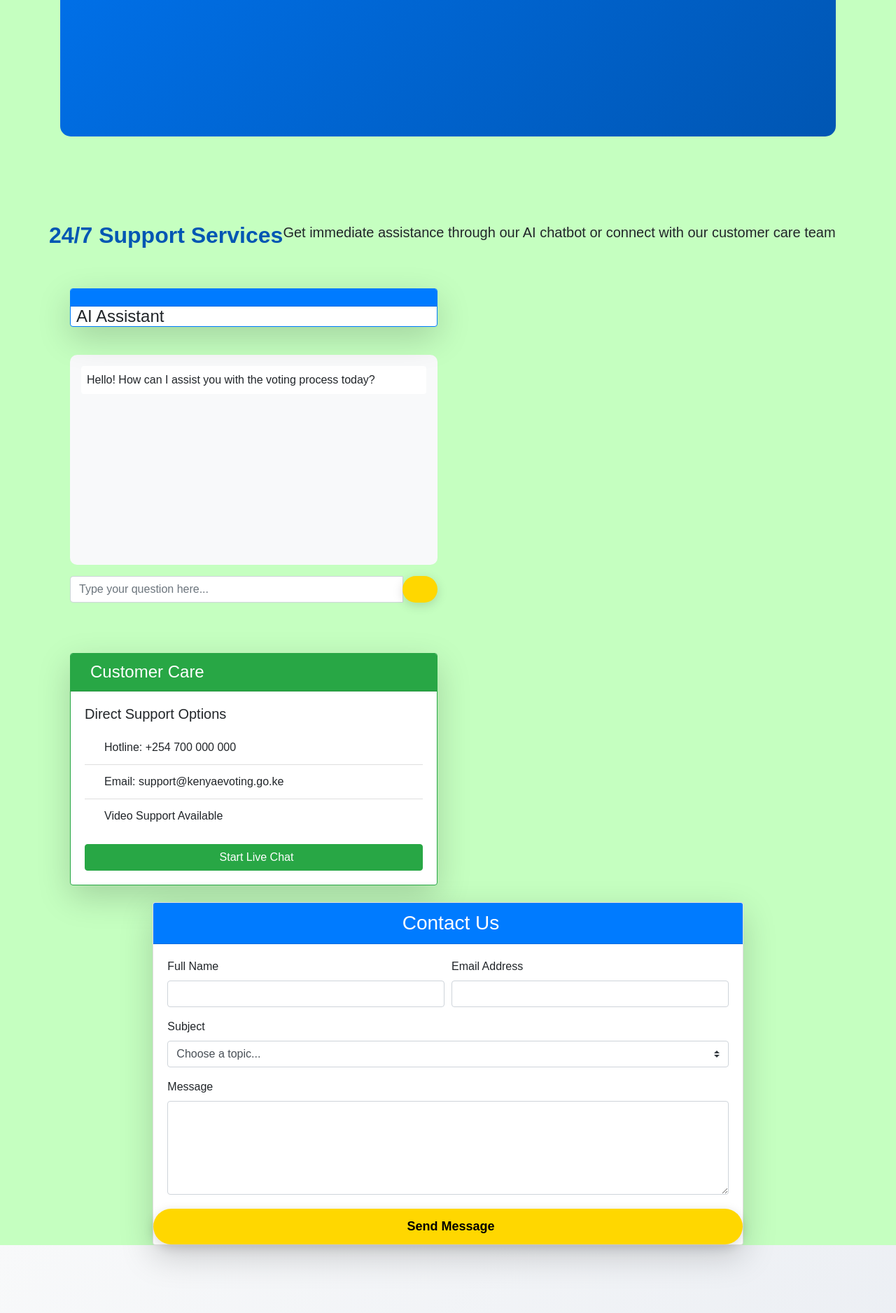
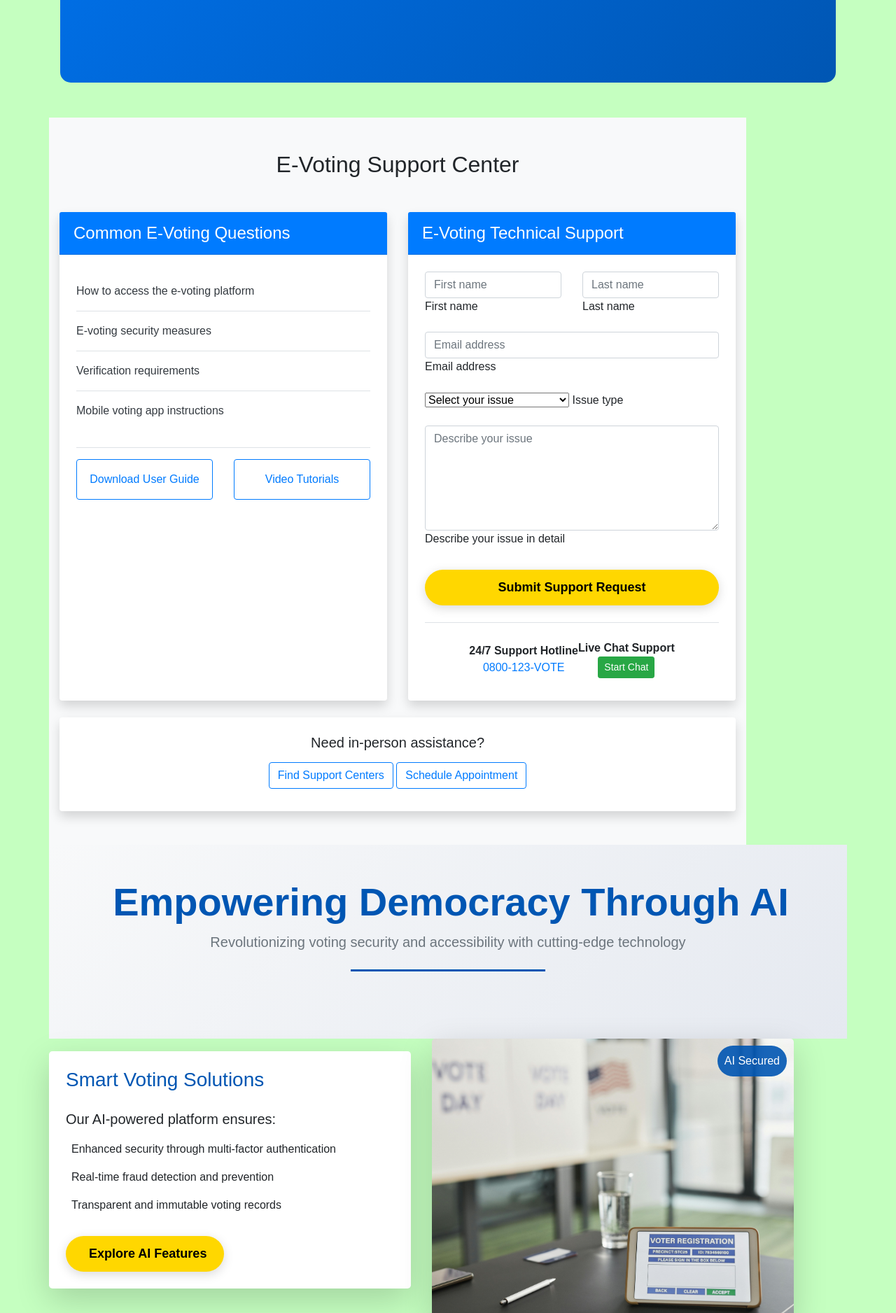
Before and after one commit to daviesqunyu/VOTING, a PHP site: page / in a window 1280 px wide. Shown: the part 3200-5076 px from the top of the page at 70% size. Run offline with PHP 8.4, Linux system fonts and the light colour scheme.

Commit message:
Your descriptive message here

```diff
--- a/css/style.css
+++ b/css/style.css
@@ -22,17 +22,19 @@ body {
     background-color: #c5ffc0;
     position: relative;
     min-height: 100vh;
+
 }
 
 .navbar {
     background-image: linear-gradient(to right, var(--kenya-green), var(--kenya-gold), var(--kenya-black));
     border-bottom: 5px solid var(--kenya-red);
     display: flex;
+    position: fixed;
     justify-content: space-between;
     align-items: center;
     padding: 10px;
     box-shadow: 0 4px 15px rgba(0, 0, 0, 0.2);
-    position: sticky;
+    width: 100%;
     top: 0;
     z-index: 1000;
 }
@@ -264,3 +266,30 @@ margin-left:auto ;
     background-image: linear-gradient(to right, var(--kenya-green), var(--kenya-gold), var(--kenya-black));
     height: 100vh;
 }
+
+
+.chat-container {
+    background: #f8f9fa;
+    border-radius: 0.5rem;
+}
+.message {
+    display: flex;
+    align-items: start;
+}
+.ai-message {
+    background: rgba(0, 123, 255, 0.1);
+}
+.avatar {
+    border-radius: 50%;
+}
+.quick-actions {
+    display: flex;
+    flex-wrap: wrap;
+    gap: 0.5rem;
+}
+.card {
+    transition: transform 0.2s;
+}
+.card:hover {
+    transform: translateY(-5px);
+}
--- a/index.html
+++ b/index.html
@@ -220,158 +220,159 @@
                 </div>
             </div>
         </div>
-    </section>
 
-<!-- Support & Contact Section -->
-<section id="support-contact" class="py-5">
+    </section><!-- E-Voting Support & Contact Section -->
+    <section id="support-contact" class="py-5 bg-light">
         <div class="container">
-        <!-- AI Support Section -->
-        <div class="row mb-5">
-            <div class="col-12 text-center mb-4"></div>
-                <h2 class="font-weight-bold" style="color: #0056b3;">24/7 Support Services</h2>
-                <p class="lead">Get immediate assistance through our AI chatbot or connect with our customer care team</p>
+            <h2 class="text-center mb-5">E-Voting Support Center</h2>
+
+            <div class="row g-4">
+                <!-- Left Side - Quick Help -->
+                <div class="col-lg-6">
+                    <div class="card shadow border-0 h-100">
+                        <div class="card-header bg-primary text-white py-3">
+                            <h4 class="mb-0"><i class="fas fa-question-circle me-2"></i>Common E-Voting Questions</h4>
+                        </div>
+                        <div class="card-body p-4">
+                            <div class="quick-links">
+                                <a href="#" class="d-flex align-items-center py-3 text-decoration-none text-dark border-bottom">
+                                    <i class="fas fa-laptop-code text-primary me-3 fs-5"></i>
+                                    <span class="flex-grow-1">How to access the e-voting platform</span>
+                                    <i class="fas fa-chevron-right"></i>
+                                </a>
+                                <a href="#" class="d-flex align-items-center py-3 text-decoration-none text-dark border-bottom">
+                                    <i class="fas fa-shield-alt text-primary me-3 fs-5"></i>
+                                    <span class="flex-grow-1">E-voting security measures</span>
+                                    <i class="fas fa-chevron-right"></i>
+                                </a>
+                                <a href="#" class="d-flex align-items-center py-3 text-decoration-none text-dark border-bottom">
+                                    <i class="fas fa-id-card text-primary me-3 fs-5"></i>
+                                    <span class="flex-grow-1">Verification requirements</span>
+                                    <i class="fas fa-chevron-right"></i>
+                                </a>
+                                <a href="#" class="d-flex align-items-center py-3 text-decoration-none text-dark">
+                                    <i class="fas fa-mobile-alt text-primary me-3 fs-5"></i>
+                                    <span class="flex-grow-1">Mobile voting app instructions</span>
+                                    <i class="fas fa-chevron-right"></i>
+                                </a>
                             </div>
 
-            <!-- AI Chatbot Card -->
-            <div class="col-md-6 mb-4">
-                <div class="card h-100 shadow-lg border-primary">
-                    <div class="card-header bg-primary text-white"></div>
-                        <h4 class="mb-0"><i class="fas fa-robot mr-2"></i>AI Assistant</h4>
+                            <div class="mt-4 pt-3 border-top text-center">
+                                <div class="row g-3">
+                                    <div class="col-sm-6">
+                                        <a href="#" class="btn btn-outline-primary w-100 py-3">
+                                            <i class="fas fa-file-pdf me-2"></i>Download User Guide
+                                        </a>
                                     </div>
-                    <div class="card-body"></div>
-                        <div class="chat-window bg-light p-3 mb-3" style="height: 300px; overflow-y: auto; border-radius: 10px;">
-                            <div class="message-container">
-                                <!-- Chat messages would be dynamically inserted here -->
-                                <div class="ai-message p-2 mb-2 bg-white rounded">
-                                    Hello! How can I assist you with the voting process today?
+                                    <div class="col-sm-6">
+                                        <a href="#" class="btn btn-outline-primary w-100 py-3">
+                                            <i class="fas fa-play-circle me-2"></i>Video Tutorials
+                                        </a>
                                     </div>
-                            </div>
-                        </div>
-                        <div class="input-group">
-                            <input type="text" class="form-control" placeholder="Type your question here...">
-                            <div class="input-group-append">
-                                <button class="btn btn-primary" type="button">
-                                    <i class="fas fa-paper-plane"></i>
-                                </button>
                                 </div>
                             </div>
                         </div>
                     </div>
                 </div>
 
-            <!-- Customer Care Card -->
-            <div class="col-md-6 mb-4">
-                <div class="card h-100 shadow-lg border-success">
-                    <div class="card-header bg-success text-white">
-                        <h4 class="mb-0"><i class="fas fa-headset mr-2"></i>Customer Care</h4>
+                <!-- Right Side - Contact Form -->
+                <div class="col-lg-6">
+                    <div class="card shadow border-0">
+                        <div class="card-header bg-primary text-white py-3">
+                            <h4 class="mb-0"><i class="fas fa-headset me-2"></i>E-Voting Technical Support</h4>
                         </div>
-                    <div class="card-body">
-                        <h5 class="card-title">Direct Support Options</h5>
-                        <ul class="list-group list-group-flush mb-3">
-                            <li class="list-group-item">
-                                <i class="fas fa-phone-alt text-success mr-2"></i>
-                                Hotline: +254 700 000 000
-                            </li>
-                            <li class="list-group-item">
-                                <i class="fas fa-envelope text-success mr-2"></i>
-                                Email: support@kenyaevoting.go.ke
-                            </li>
-                            <li class="list-group-item">
-                                <i class="fas fa-video text-success mr-2"></i>
-                                Video Support Available
-                            </li>
-                        </ul>
-                        <button class="btn btn-success btn-block">
-                            <i class="fas fa-comments mr-2"></i>Start Live Chat
+                        <div class="card-body p-4">
+                            <form class="needs-validation" novalidate>
+                                <div class="row g-3">
+                                    <div class="col-md-6">
+                                        <div class="form-floating mb-3">
+                                            <input type="text" class="form-control" id="firstName" placeholder="First name" required>
+                                            <label for="firstName">First name</label>
+                                        </div>
+                                    </div>
+                                    <div class="col-md-6">
+                                        <div class="form-floating mb-3">
+                                            <input type="text" class="form-control" id="lastName" placeholder="Last name" required>
+                                            <label for="lastName">Last name</label>
+                                        </div>
+                                    </div>
+                                </div>
+
+                                <div class="form-floating mb-3">
+                                    <input type="email" class="form-control" id="email" placeholder="Email address" required>
+                                    <label for="email">Email address</label>
+                                </div>
+
+                                <div class="form-floating mb-3">
+                                    <select class="form-select" id="issueType" aria-label="Issue type">
+                                        <option selected disabled value="">Select your issue</option>
+                                        <option>Login Problems</option>
+                                        <option>Verification Failure</option>
+                                        <option>Ballot Submission Issues</option>
+                                        <option>Security Concerns</option>
+                                        <option>Other Technical Problems</option>
+                                    </select>
+                                    <label for="issueType">Issue type</label>
+                                </div>
+
+                                <div class="form-floating mb-4">
+                                    <textarea class="form-control" id="issueDescription" style="height: 150px" placeholder="Describe your issue"></textarea>
+                                    <label for="issueDescription">Describe your issue in detail</label>
+                                </div>
+
+                                <button type="submit" class="btn btn-primary w-100 py-3 fw-bold">
+                                    <i class="fas fa-paper-plane me-2"></i>Submit Support Request
                                 </button>
+                            </form>
+
+                            <div class="mt-4 pt-3 border-top">
+                                <div class="d-flex align-items-center justify-content-center flex-wrap">
+                                    <div class="text-center me-4 my-2">
+                                        <i class="fas fa-phone-alt text-primary fs-2 mb-2"></i>
+                                        <div><strong>24/7 Support Hotline</strong></div>
+                                        <div class="text-primary fw-bold">0800-123-VOTE</div>
+                                    </div>
+                                    <div class="text-center my-2">
+                                        <i class="fas fa-comments text-primary fs-2 mb-2"></i>
+                                        <div><strong>Live Chat Support</strong></div>
+                                        <a href="#" class="btn btn-sm btn-success">Start Chat</a>
+                                    </div>
+                                </div>
+                            </div>
                         </div>
                     </div>
                 </div>
             </div>
 
-        <!-- Contact Form Section -->
-        <div class="row justify-content-center">
-            <div class="col-lg-8">
-                <div class="card shadow-lg">
-                    <div class="card-header bg-primary text-white text-center">
-                        <h3 class="mb-0"><i class="fas fa-envelope mr-2"></i>Contact Us</h3>
-                    </div>
-                    <div class="card-body">
-                        <form class="needs-validation" novalidate>
-                            <div class="form-row">
-                                <div class="col-md-6 mb-3">
-                                    <label for="name">Full Name</label>
-                                    <input type="text" class="form-control" id="name" required>
-                                    <div class="invalid-feedback">
-                                        Please provide your name.
-                                    </div>
-                                </div>
-                                <div class="col-md-6 mb-3">
-                                    <label for="email">Email Address</label>
-                                    <input type="email" class="form-control" id="email" required>
-                                    <div class="invalid-feedback">
-                                        Please provide a valid email.
-                                    </div>
-                                </div>
-                            </div>
-                            <div class="form-group">
-                                <label for="subject">Subject</label>
-                                <select class="custom-select" id="subject" required>
-                                    <option value="">Choose a topic...</option>
-                                    <option>Voting Process</option>
-                                    <option>Technical Support</option>
-                                    <option>Registration Issues</option>
-                                    <option>Other</option>
-                                </select>
-                            </div>
-                            <div class="form-group"></div>
-                                <label for="message">Message</label>
-                                <textarea class="form-control" id="message" rows="5" required></textarea>
-                                <div class="invalid-feedback">
-                                    Please enter your message.
-                                </div>
-                            </div>
-                            <button class="btn btn-primary btn-lg btn-block" type="submit">
-                                <i class="fas fa-paper-plane mr-2"></i>Send Message
-                            </button>
-                        </form>
-                    </div>
+            <!-- Additional Support Options -->
+            <div class="row mt-4">
+                <div class="col-12">
+                    <div class="bg-white p-4 shadow border-0 rounded text-center">
+                        <h5 class="mb-3">Need in-person assistance?</h5>
+                        <a href="#" class="btn btn-outline-primary me-2 mb-2">
+                            <i class="fas fa-map-marker-alt me-2"></i>Find Support Centers
+                        </a>
+                        <a href="#" class="btn btn-outline-primary mb-2">
+                            <i class="fas fa-calendar-alt me-2"></i>Schedule Appointment
+                        </a>
                     </div>
                 </div>
             </div>
         </div>
     </section>
-
-<script>
-// Form validation
-(function() {
-    'use strict';
-    window.addEventListener('load', function() {
-        var forms = document.getElementsByClassName('needs-validation');
-        Array.prototype.filter.call(forms, function(form) {
-            form.addEventListener('submit', function(event) {
-                if (form.checkValidity() === false) {
-                    event.preventDefault();
-                    event.stopPropagation();
-                }
-                form.classList.add('was-validated');
-            }, false);
-        });
-    }, false);
-})();
-</script>
-
     <!-- Transition & AI Features Section -->
-    <section class="py-5" style="background: linear-gradient(135deg, #f8f9fa, #e5e9f0);">
+    <section class="py-5" style="background: linear-gradient(135deg, #f8f9fa, #e5e9f0); width: 100%;">
         <div class="container">
             <!-- Main Transition Header -->
-            <div class="text-center mb-5"></div>
-                <h2 class="display-4 font-weight-bold" style="color: #0056b3;">
+            <div class="text-center mb-5">
+                <h2 class="display-4 font-weight-bold w-100" style="color: #0056b3;">
                     <i class="fas fa-robot mr-2"></i>Empowering Democracy Through AI
                 </h2>
                 <p class="lead text-muted">Revolutionizing voting security and accessibility with cutting-edge technology</p>
                 <hr class="my-4 w-25 mx-auto" style="border-top: 3px solid #0056b3;">
             </div>
+        </div>
+    </section>
 
             <!-- Main Content Area -->
             <div class="row align-items-center mb-5">
```
Lines whose indentation alone changed are shown as unchanged.
